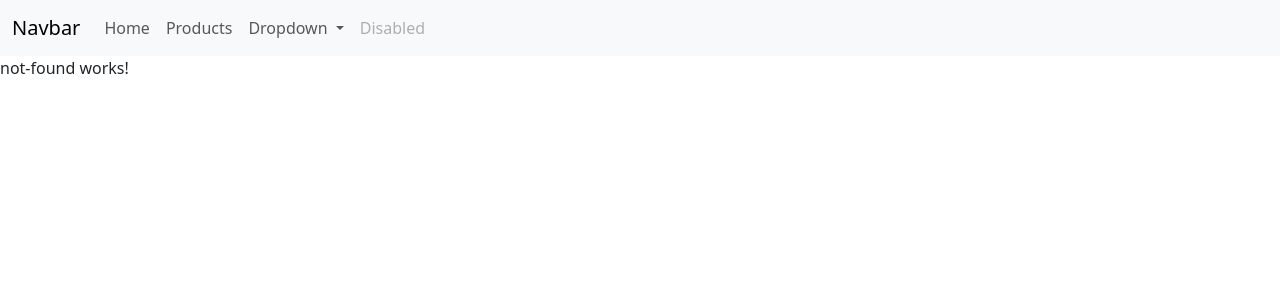
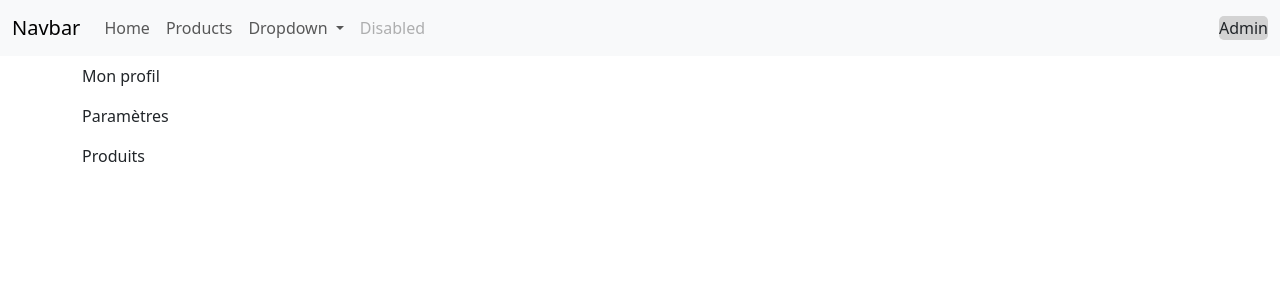
Before and after one commit to jlavie/router-app, an Angular app: page /admin in a window 1280 px wide. Shown: the top 300 px of the page. Built offline with nearby package versions, Linux system fonts and the light colour scheme.

Commit message:
add admin block with his navbar and display products

```diff
--- a/src/app/navbar/navbar.component.html
+++ b/src/app/navbar/navbar.component.html
@@ -27,6 +27,9 @@
             <a class="nav-link disabled" aria-disabled="true">Disabled</a>
           </li>
         </ul>
+        <div class="d-flex">
+          <a class="nav-link" routerLink="/admin" routerLinkActive="selected">Admin</a>
+        </div>
       </div>
     </div>
   </nav>
--- /dev/null
+++ b/src/app/pages/admin/admin.component.html
@@ -0,0 +1,18 @@
+<div class="container">
+    <div class="left-sidebar">
+        <ul class="navbar-nav">
+            <li class="nav-item">
+                <a class="nav-link" routerLink="profil" routerLinkActive="selected">Mon profil</a>
+            </li>
+            <li class="nav-item">
+                <a class="nav-link" routerLink="settings" routerLinkActive="selected">Paramètres</a>
+            </li>
+            <li class="nav-item">
+                <a class="nav-link" routerLink="products" routerLinkActive="selected">Produits</a>
+            </li>
+        </ul>
+    </div>
+    <div class="content">
+        <router-outlet />
+    </div>
+</div>
--- /dev/null
+++ b/src/app/pages/admin/admin.component.scss
@@ -0,0 +1,7 @@
+.container {
+    display: flex;
+}
+
+.content {
+    flex-grow: 1;
+}
--- a/src/app/products/products-list/products-list.component.html
+++ b/src/app/products/products-list/products-list.component.html
@@ -1,7 +1,7 @@
 <ul id="products">
     @for (product of products(); track product.id) {
       <li>
-        <a routerLink="/products/{{ product.id }}">{{ product.title }}</a>
+        <a routerLink="{{ product.id }}">{{ product.title }}</a>
       </li>
     }
 </ul>
```
Also changed, not shown: src/app/app.routes.ts (+7 -0 lines), src/app/pages/admin/admin.component.ts (added, +12 -0 lines), src/app/pages/admin/admin.routes.ts (added, +21 -0 lines), src/app/products/products.routes.ts (+9 -6 lines).
